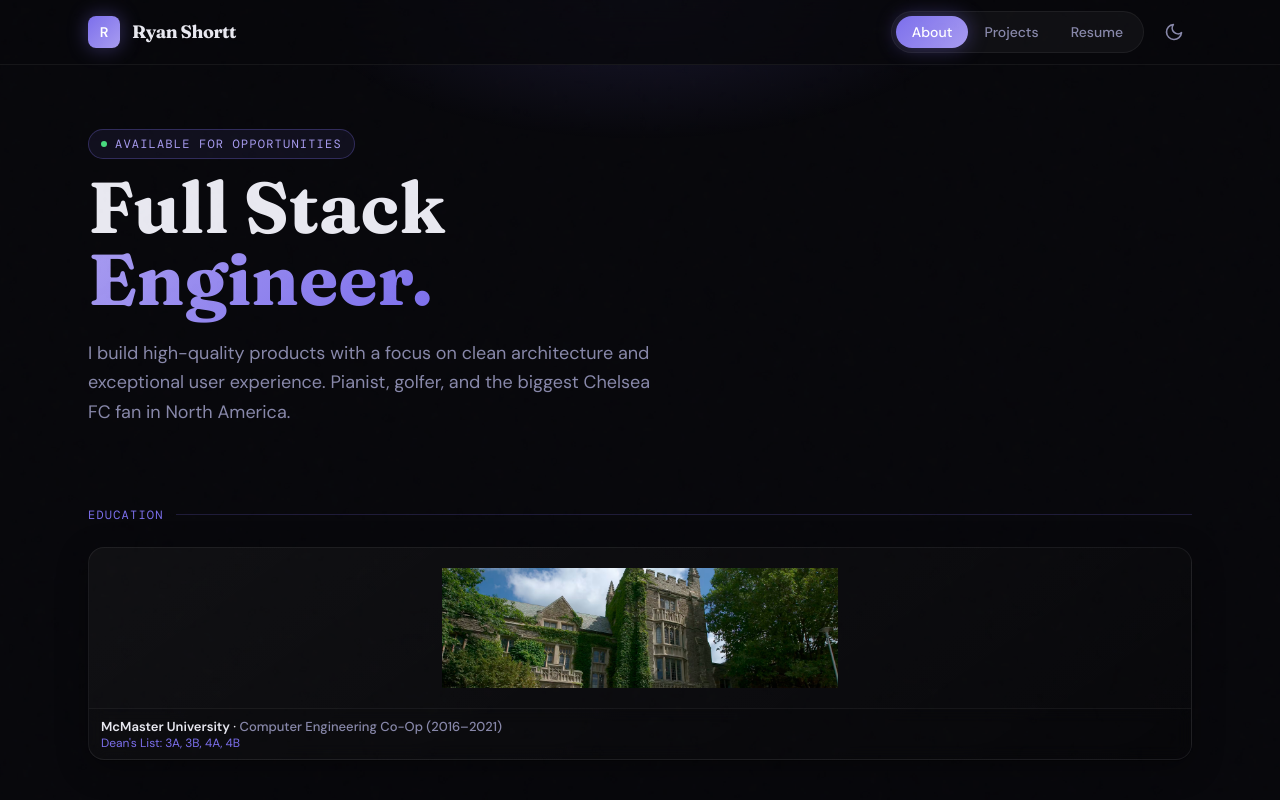
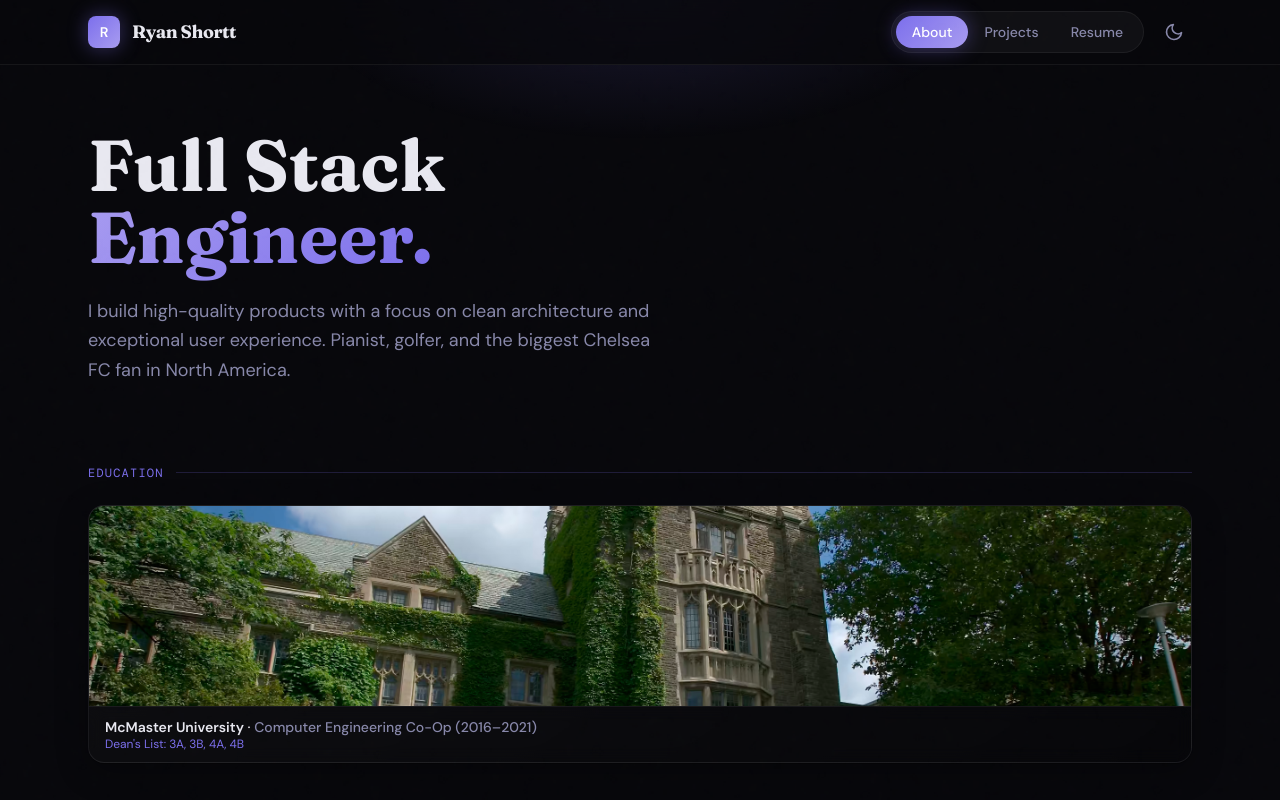
Before and after one commit to ryanepshortt/personal-site, a React (Create React App) app: page /about in a window 1280 px wide. Shown: the top 800 px of the page. Built offline with nearby package versions, Linux system fonts and the light colour scheme.

Commit message:
Minor updates

```diff
--- a/src/components/experienceTile/ExperienceTile.jsx
+++ b/src/components/experienceTile/ExperienceTile.jsx
@@ -12,6 +12,7 @@ function ExperienceTile({
 }) {
   const { theme, isDark } = useContext(ThemeContext);
   const isSmall = size === "small";
+  const isBanner = !isSmall; // McMaster full-width banner style
 
   return (
     <motion.div
@@ -28,13 +29,28 @@ function ExperienceTile({
           : "0 1px 1px rgba(0,0,0,0.05), 0 8px 24px rgba(0,0,0,0.08)",
       }}
     >
-      {/* Image area */}
+      {isBanner ? (
+        // ── Full-width banner (McMaster) ──
+        <div className="w-full overflow-hidden" style={{ height: "200px" }}>
+          <img
+            src={imageSource}
+            alt={`${company}`}
+            style={{
+              width: "100%",
+              height: "100%",
+              objectFit: "cover",
+              objectPosition: "center",
+              display: "block",
+            }}
+          />
+        </div>
+      ) : (
+        // ── Small logo card (employers) ──
         <div
           className="w-full flex items-center justify-center"
           style={{
-          // eslint-disable-next-line no-nested-ternary
-          padding: hasPadding ? (isSmall ? "20px" : "16px") : "0",
-          minHeight: isSmall ? "100px" : "160px",
+            padding: hasPadding ? "20px" : "0",
+            minHeight: "100px",
             background: isDark ? "rgba(0,0,0,0.2)" : "rgba(255,255,255,0.5)",
           }}
         >
@@ -42,16 +58,17 @@ function ExperienceTile({
             src={imageSource}
             alt={`${company} logo`}
             style={{
-            maxHeight: isSmall ? "56px" : "120px",
-            maxWidth: "100%",
+              maxHeight: "56px",
+              maxWidth: "80%",
               objectFit: "contain",
             }}
           />
         </div>
+      )}
 
       {/* Info bar */}
       <div
-        className="px-3 py-2.5 border-t"
+        className="px-4 py-3 border-t"
         style={{
           borderColor: isDark ? "rgba(255,255,255,0.06)" : "rgba(0,0,0,0.06)",
           background: isDark ? "rgba(0,0,0,0.25)" : "rgba(255,255,255,0.6)",
@@ -61,7 +78,7 @@ function ExperienceTile({
         <p
           className="font-medium leading-tight mb-0.5"
           style={{
-            fontSize: isSmall ? "11px" : "13px",
+            fontSize: isSmall ? "11px" : "14px",
             color: theme.cardTitle,
           }}
         >
--- a/src/pages/home/about/About.jsx
+++ b/src/pages/home/about/About.jsx
@@ -14,7 +14,6 @@ import wish from "../../../assets/avifs/wish.avif";
 import awn from "../../../assets/avifs/arcticwolf.avif";
 import ciena from "../../../assets/avifs/ciena.avif";
 import songImg from "../../../assets/avifs/ryanSong.avif";
-import pianoImg from "../../../assets/avifs/ryanPiano.avif";
 import golfImg from "../../../assets/avifs/ryanSwing.avif";
 
 const containerVariants = {
@@ -33,7 +32,6 @@ const itemVariants = {
 
 const MEDIA_THUMBNAILS = [
   { src: songImg, alt: "Singing thumbnail", label: "Singing", index: 1 },
-  { src: pianoImg, alt: "Piano thumbnail", label: "Piano", index: 2 },
   { src: golfImg, alt: "Golf thumbnail", label: "Golf", index: 3 },
 ];
 
@@ -114,19 +112,6 @@ function About() {
     >
       {/* ── HERO ── */}
       <motion.section variants={itemVariants} className="pt-4">
-        <div className="mb-3">
-          <span
-            className="inline-flex items-center gap-2 text-xs font-mono tracking-widest uppercase px-3 py-1.5 rounded-full border"
-            style={{
-              color: "#a89cf0",
-              borderColor: "rgba(124,111,236,0.3)",
-              background: "rgba(124,111,236,0.08)",
-            }}
-          >
-            <span className="w-1.5 h-1.5 rounded-full bg-green-400 animate-pulse" />
-            Available for opportunities
-          </span>
-        </div>
         <h1
           className="font-display text-5xl sm:text-6xl lg:text-7xl font-bold leading-[1.05] mb-6"
           style={{ color: theme.cardTitle }}
@@ -224,7 +209,7 @@ function About() {
         </div>
 
         {/* Thumbnail strip */}
-        <div className="grid grid-cols-3 gap-3">
+        <div className="grid grid-cols-2 gap-2">
           {MEDIA_THUMBNAILS.map(({ src, alt, label, index }) => (
             <button
               key={index}
```
Also changed, not shown: public/index.html (indentation only). Lines whose indentation alone changed are shown as unchanged.
